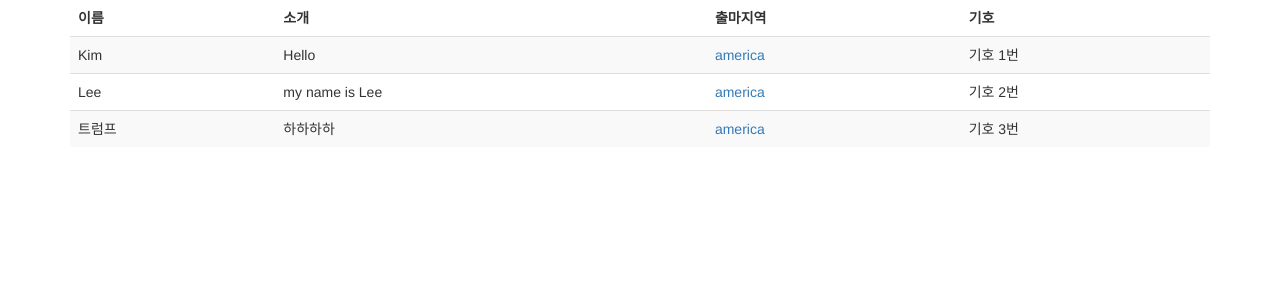
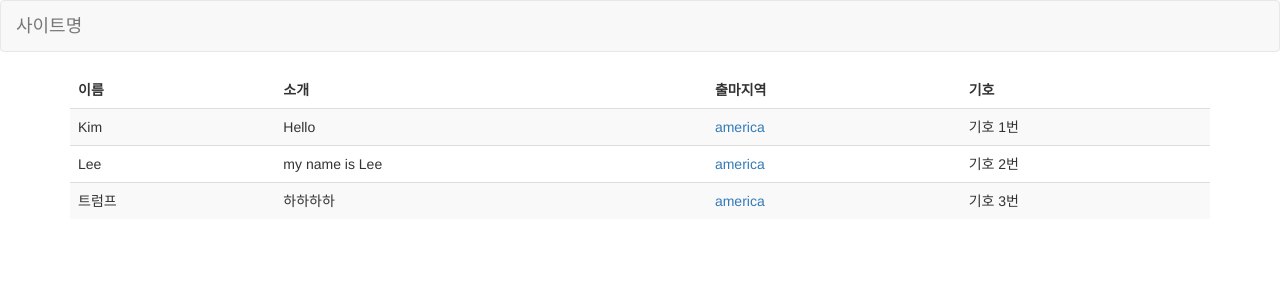
Before and after one commit to nsns0101/django, a Django app: page / in a window 1280 px wide. Shown: the top 300 px of the page. Run offline with Django 3.2, Linux system fonts and the light colour scheme; data comes from the database, SQL or seed files in the repository; some libraries are stand-ins or nearby versions.

Commit message:
add_navigationbar

```diff
--- a/elections/templates/elections/layout/layout.html
+++ b/elections/templates/elections/layout/layout.html
@@ -4,6 +4,9 @@
 <html lang="en">
 
 <head>
+    <!-- title icon 삽입-->
+    <link rel="shortcut icon" type="image/x-icon" href="{% static 'elections/icon/favicon.ico' %}" />
+
     <title>{% block title %}{% endblock %}</title>
     <meta charset="utf-8">
     <meta name="viewport" content="width=device-width, initial-scale=1">
@@ -13,6 +16,14 @@
 </head>
 
 <body>
+    <nav class="navbar navbar-default">
+        <div class="container-fluid">
+            <div class="navbar-header">
+                <!--href경로는 urls.py 참고 -->
+                <a class="navbar-brand" href="{%url 'elections:home' %}">사이트명</a>
+            </div>
+        </div>
+    </nav>
     {% block content %}{% endblock %}
 </body>
 
--- a/elections/urls.py
+++ b/elections/urls.py
@@ -1,8 +1,11 @@
 #elections app의 Controller
 from django.urls import path
 from . import views             # .은 현재 폴더  (현재폴더의 views를 import)
+
+app_name = 'elections'  #layout.html참고
+
 urlpatterns = [
-    path('', views.index),              #views.py파일의 index메서드 실행
+    path('', views.index, name = 'home'),    #views.py파일의 index메서드 실행   name는 layout.html 참고
     path('areas/<str:area>/',views.areas),   #area뒤에 string형 모든 글을 적을 수 있음
     path('areas/<str:area>/results/',views.results),
     path('polls/<str:poll_id>/', views.polls)   #
```
